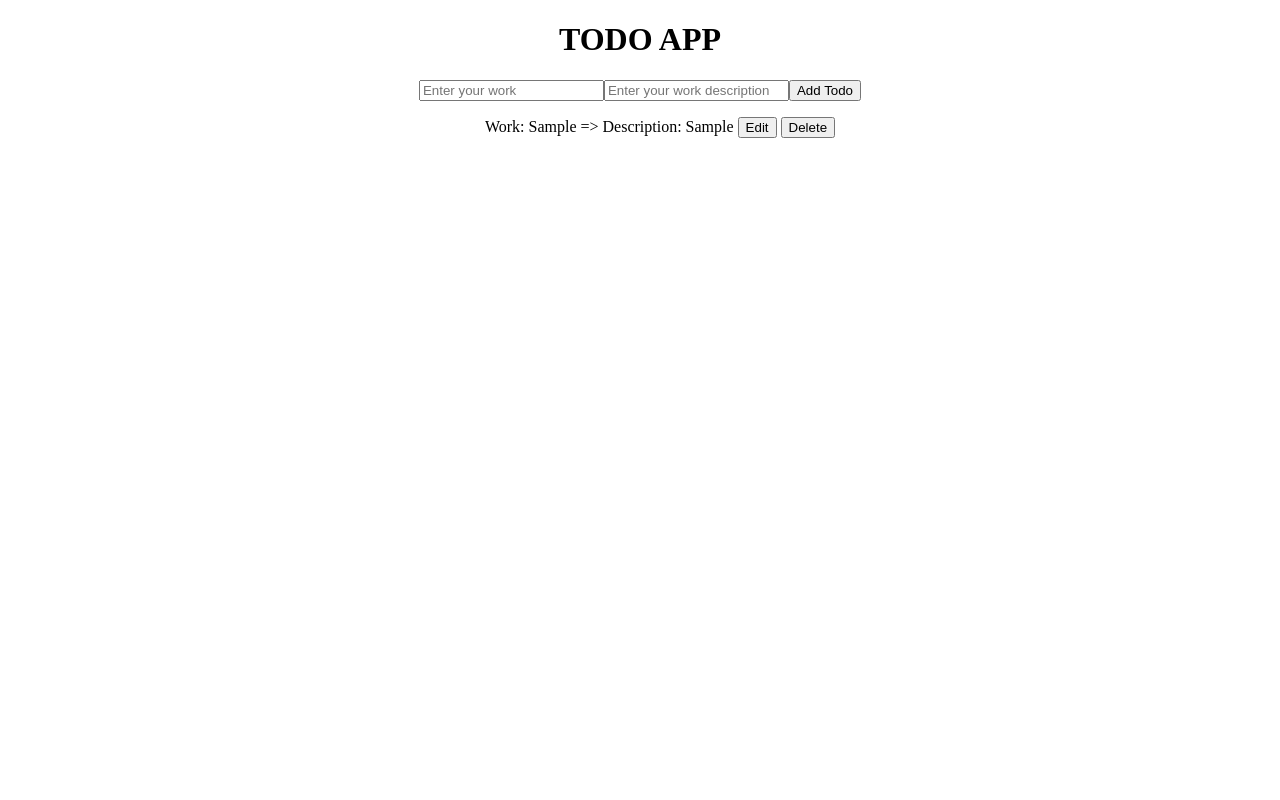
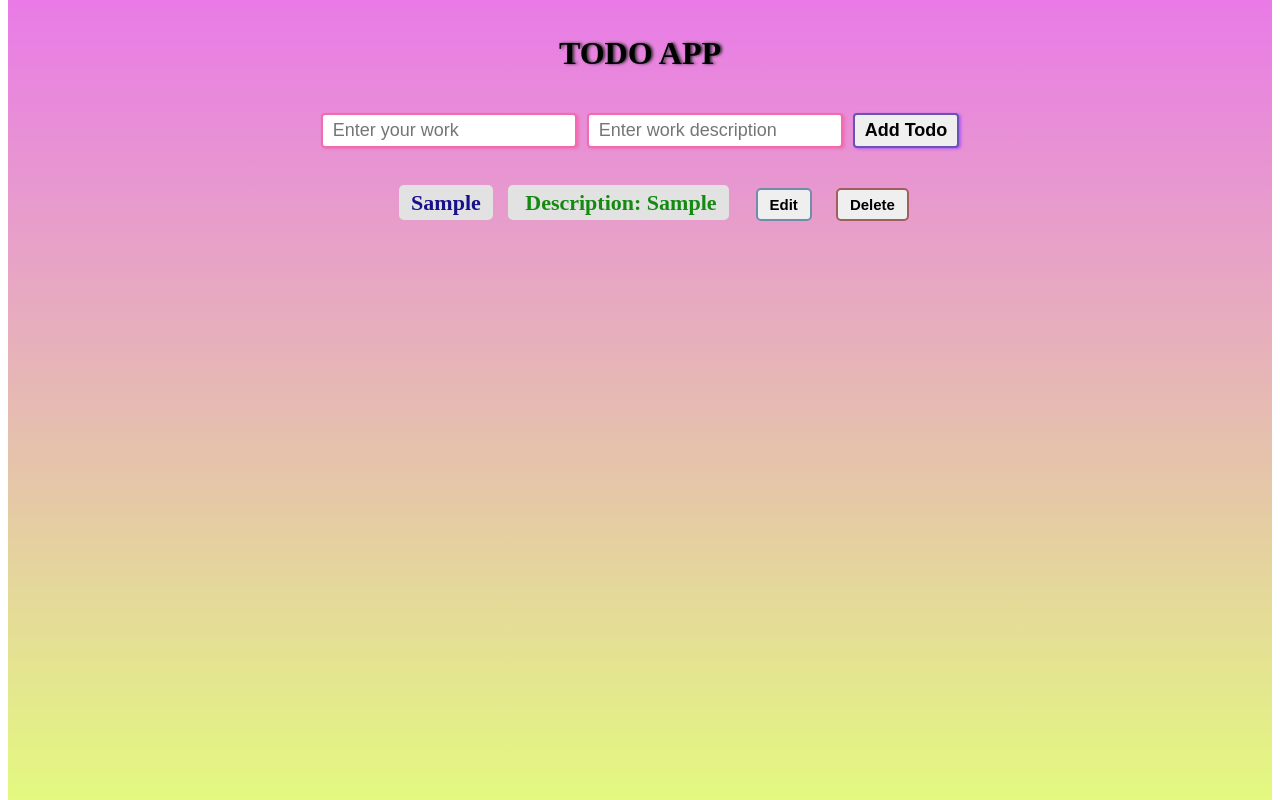
Before and after one commit to nisargmandaliya9/TodoApp, a React (Create React App) app: page / in a window 1280 px wide. Both pictures are taken after typing "Sample", "Sample" into the empty fields and a click on the button "Add Todo". Built offline with nearby package versions, Linux system fonts and the light colour scheme.

Commit message:
one more commit

```diff
--- a/src/App.css
+++ b/src/App.css
@@ -1,38 +1,100 @@
 .App {
+  width: 100%;
+  height: 100vh;
+  margin-bottom: -10px;
   text-align: center;
+  background: linear-gradient(rgb(233, 122, 231), rgb(227, 249, 127));
 }
 
-.App-logo {
-  height: 40vmin;
-  pointer-events: none;
+.heading{
+  margin-top: -8px;
+  padding-top: 35px;
+  text-shadow: 2px 0px 3px rgba(46, 46, 46, 0.96);
 }
 
-@media (prefers-reduced-motion: no-preference) {
-  .App-logo {
-    animation: App-logo-spin infinite 20s linear;
-  }
+.work{
+  margin: 5px;
+  padding: 5px 10px;
+  font-size: 18px;
+  outline: none;
+  border: 2px solid rgb(242, 106, 176);
+  border-radius: 4px;
+  box-shadow: 2px 1px 3px rgba(242, 106, 176, 0.86);
 }
 
-.App-header {
-  background-color: #282c34;
-  min-height: 100vh;
-  display: flex;
-  flex-direction: column;
-  align-items: center;
-  justify-content: center;
-  font-size: calc(10px + 2vmin);
-  color: white;
+.desc{
+  margin: 5px;
+  padding: 5px 10px;
+  font-size: 18px;
+  outline: none;
+  border: 2px solid rgb(242, 106, 176);
+  border-radius: 4px;
+  box-shadow: 2px 1px 3px rgba(242, 106, 176, 0.86);
 }
 
-.App-link {
-  color: #61dafb;
+.addtodo{
+  margin: 20px 5px;
+  padding: 5px 10px;
+  font-size: 18px;
+  font-weight: bold;
+  outline: none;
+  cursor: pointer;
+  border: 2px solid rgb(106, 84, 179);
+  border-radius: 4px;
+  box-shadow: 2px 1px 3px rgba(163, 82, 255, 0.86);
 }
 
-@keyframes App-logo-spin {
-  from {
-    transform: rotate(0deg);
-  }
-  to {
-    transform: rotate(360deg);
-  }
+.addtodo:hover{
+  color: rgb(233, 233, 233);
+  background-color: rgba(202, 144, 255, 0.79);
+  transform: scale(1.01);
 }
+
+.work-desc{
+  font-size: 22px;
+  list-style: none;
+  margin-top: 20px;
+}
+
+.ur_work{
+  color: rgb(25, 17, 138);
+  background-color: rgb(226, 226, 226);
+  border-radius: 5px;
+  padding: 5px 12px;
+}
+
+.ur_desc{
+  color: rgb(21, 138, 17);
+  background-color: rgb(226, 226, 226);
+  border-radius: 5px;
+  padding: 5px 12px;
+  margin: 8px 15px;
+}
+
+.btn1{
+  font-size: 15px;
+  font-weight: bold;
+  margin: 0 12px;
+  padding: 6px 12px;
+  border: 2px solid rgb(111, 142, 170);
+  border-radius: 5px;
+}
+
+.btn1:hover{
+  color: rgb(233, 233, 233);
+  background-color: rgba(39, 39, 183, 0.95);
+}
+
+.btn2{
+  font-size: 15px;
+  font-weight: bold;
+  margin: 0 12px;
+  padding: 6px 12px;
+  border: 2px solid rgb(161, 94, 94);
+  border-radius: 5px;
+}
+
+.btn2:hover{
+  color: rgb(233, 233, 233);
+  background-color: rgba(148, 25, 25, 0.95);
+}
--- a/src/App.js
+++ b/src/App.js
@@ -8,7 +8,6 @@ function App() {
   return (
     <TodoProvider>
     <div className="App">
-      <h1>TODO APP</h1>
       <Todo />
     </div>
     </TodoProvider>
--- a/src/todo.js
+++ b/src/todo.js
@@ -45,24 +45,35 @@ const Todo = () => {
     return (
         <>
             <div>
+                <h1 className="heading">TODO APP</h1>
                     <input
                         name='work'
                         placeholder='Enter your work'
+                        className='work'
                         value={work}
                         onChange={(e) => {setWork(e.target.value)}}
                     />
                     <input
                         name='description'
-                        placeholder='Enter your work description'
+                        placeholder='Enter work description'
+                        className='desc'
                         value={desc}
                         onChange={(e) => {setDesc(e.target.value)}}
                     />
-                    <button onClick={AddTodo}>Add Todo</button>
+                    <button onClick={AddTodo} className="addtodo">Add Todo</button>
             </div>
             <div>
-                <ol>
-                    { todo.map(todos => <p key={todos.id} >{"Work: "+ todos.work + " => Description: " + todos.desc} <button onClick={() => EditTodo(todos.id)}>Edit</button> <button onClick={() => Delete(todos.id)}>Delete</button> </p>) }
-                </ol>
+            <ul>
+                        {
+                        todo.map(todos =>
+                            <li key={todos.id} className='work-desc'>
+                                <b className='ur_work'>{todos.work}</b>
+                                <b className='ur_desc'>{" Description: " + todos.desc}</b>
+                                <button onClick={() => EditTodo(todos.id)} className='btn1'>Edit</button>
+                                <button onClick={() => Delete(todos.id)} className='btn2'>Delete</button>
+                            </li>)
+                        }
+                    </ul>
             </div>
     </>
     )
```
